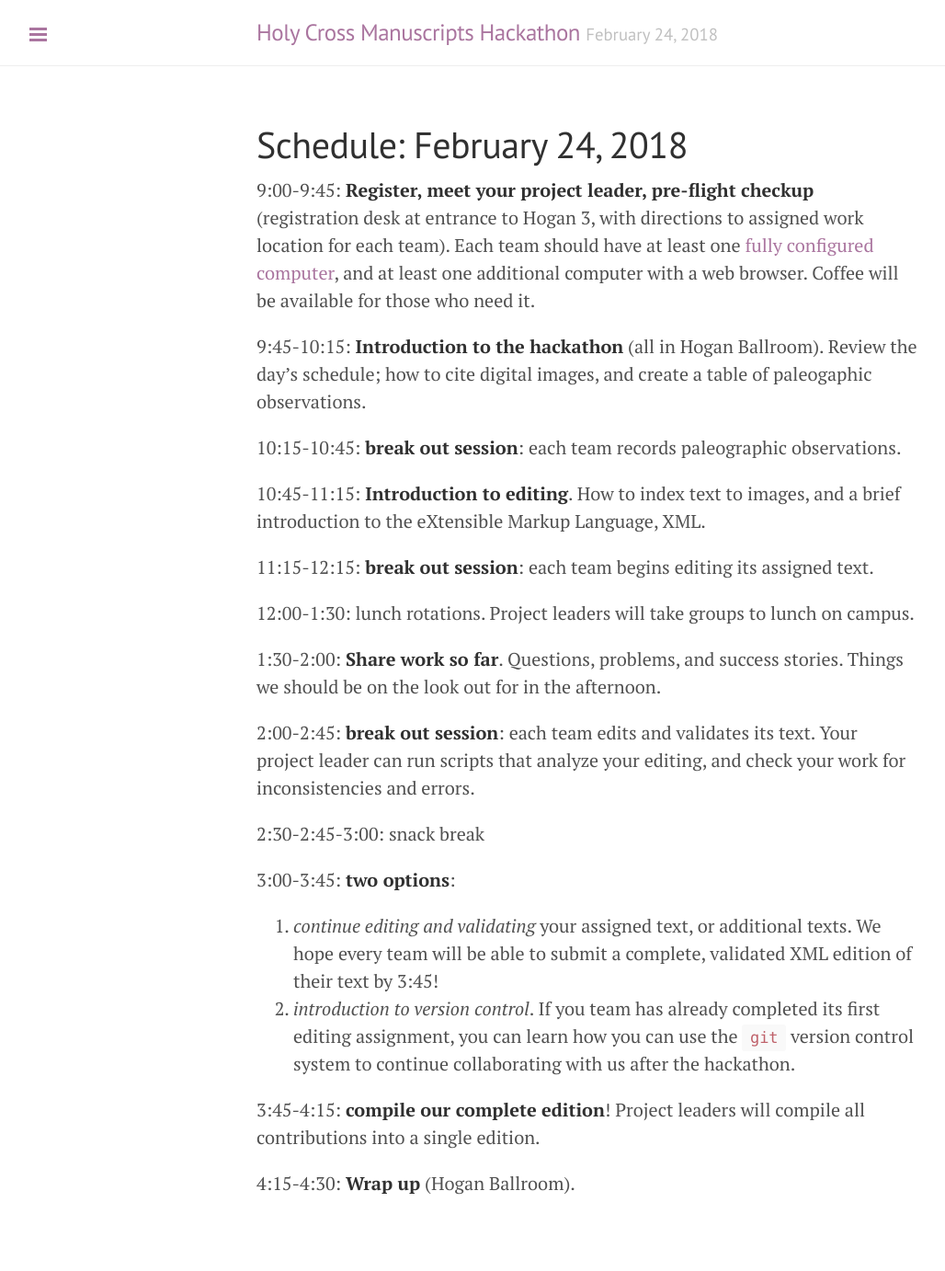
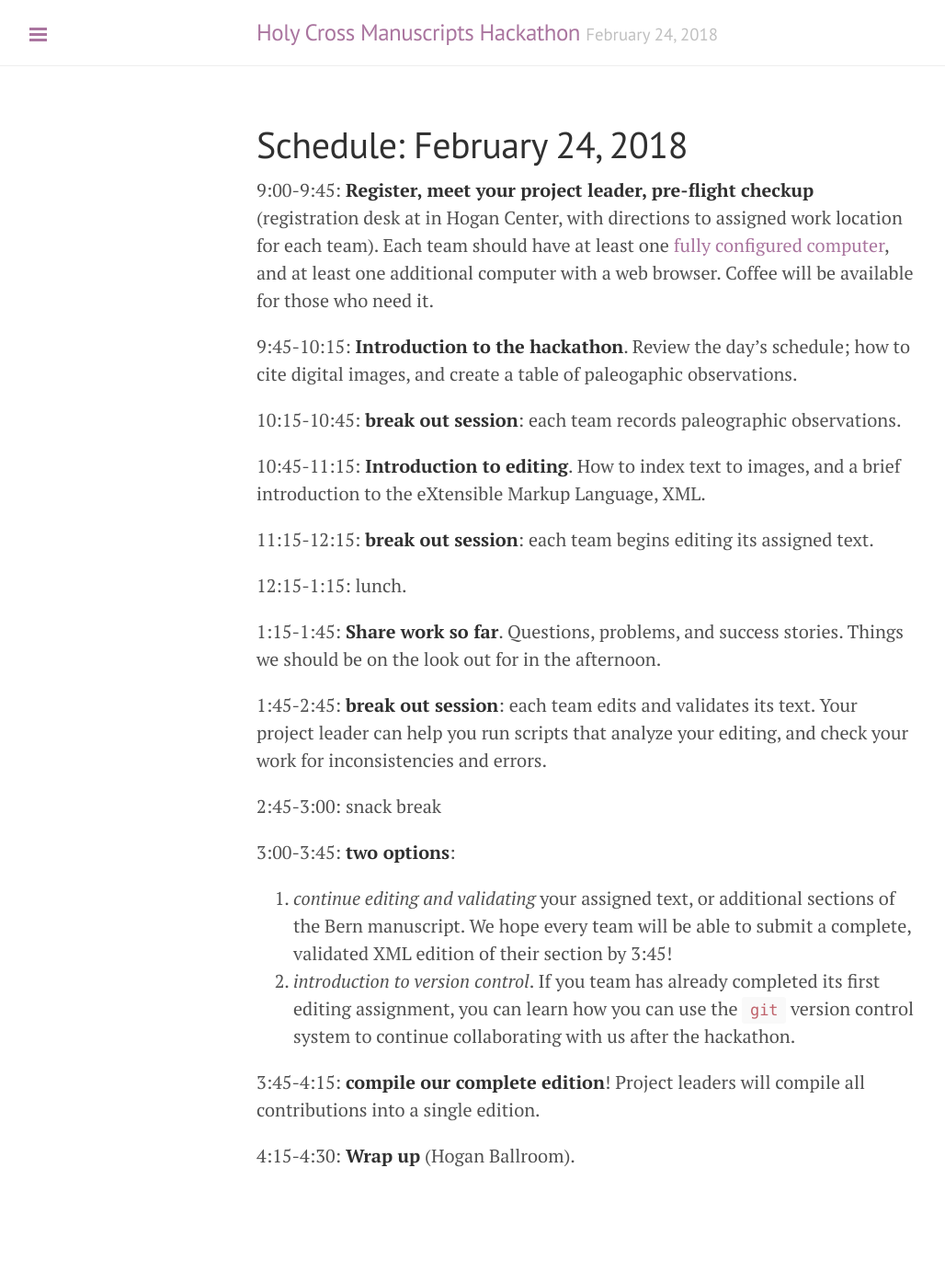
Before and after one commit to HCMID/ms-hackathon-2018, a Jekyll site: the page built from docs/schedule.md, in a window 1280 px wide. Shown: the whole page at 92% size, without its empty margins (1-1029 px from the left). Built offline with Jekyll 4.4.1, drawn with Linux system fonts in a browser that asks for light colours; after the commit the page ends 1352 px from its top, so only the background shows below that.

Commit message:
Update schedule

```diff
--- a/docs/schedule.md
+++ b/docs/schedule.md
@@ -7,9 +7,9 @@ layout: page
 
 
 
-9:00-9:45:  **Register, meet your project leader, pre-flight checkup** (registration desk at entrance to Hogan 3, with directions to assigned work location for each team).  Each team should have at least one [fully configured computer](../tech), and at least one additional computer with a web browser.  Coffee will be available for those who need it.
+9:00-9:45:  **Register, meet your project leader, pre-flight checkup** (registration desk at in Hogan Center, with directions to assigned work location for each team).  Each team should have at least one [fully configured computer](../preparation), and at least one additional computer with a web browser.  Coffee will be available for those who need it.
 
-9:45-10:15:  **Introduction to the hackathon** (all in Hogan Ballroom).  Review the day's schedule; how to cite digital images, and create a table of paleogaphic observations.
+9:45-10:15:  **Introduction to the hackathon**.  Review the day's schedule; how to cite digital images, and create a table of paleogaphic observations.
 
 10:15-10:45:  **break out session**:  each team records paleographic observations.
 
@@ -17,17 +17,17 @@ layout: page
 
 11:15-12:15:  **break out session**:  each team begins editing its assigned text.
 
-12:00-1:30:  lunch rotations.  Project leaders will take groups to lunch on campus.
+12:15-1:15:  lunch.
 
-1:30-2:00:    **Share work so far**.  Questions, problems, and success stories.  Things we should be on the look out for in the afternoon.
+1:15-1:45:    **Share work so far**.  Questions, problems, and success stories.  Things we should be on the look out for in the afternoon.
 
-2:00-2:45:   **break out session**:  each team edits and validates its text.  Your project leader can run scripts that analyze your editing, and check your work for inconsistencies and errors.
+1:45-2:45:   **break out session**:  each team edits and validates its text.  Your project leader can help you run scripts that analyze your editing, and check your work for inconsistencies and errors.
 
-2:30-2:45-3:00:  snack break
+2:45-3:00:  snack break
 
 3:00-3:45:  **two options**:
 
-1.  *continue editing and validating* your assigned text, or additional texts.  We hope every team will be able to submit a complete, validated XML edition of their text by 3:45!
+1.  *continue editing and validating* your assigned text, or additional sections of the Bern manuscript.  We hope every team will be able to submit a complete, validated XML edition of their section by 3:45!
 2.  *introduction to version control*.  If you team has already completed its first editing assignment, you can learn how you can use the `git` version control system to continue collaborating with us after the hackathon.
 
 3:45-4:15:  **compile our complete edition**!  Project leaders will compile all contributions into a single edition.
```
Also changed, not shown: docs/index.md (+10 -0 lines), docs/teamleaders.md (added, +30 -0 lines).
